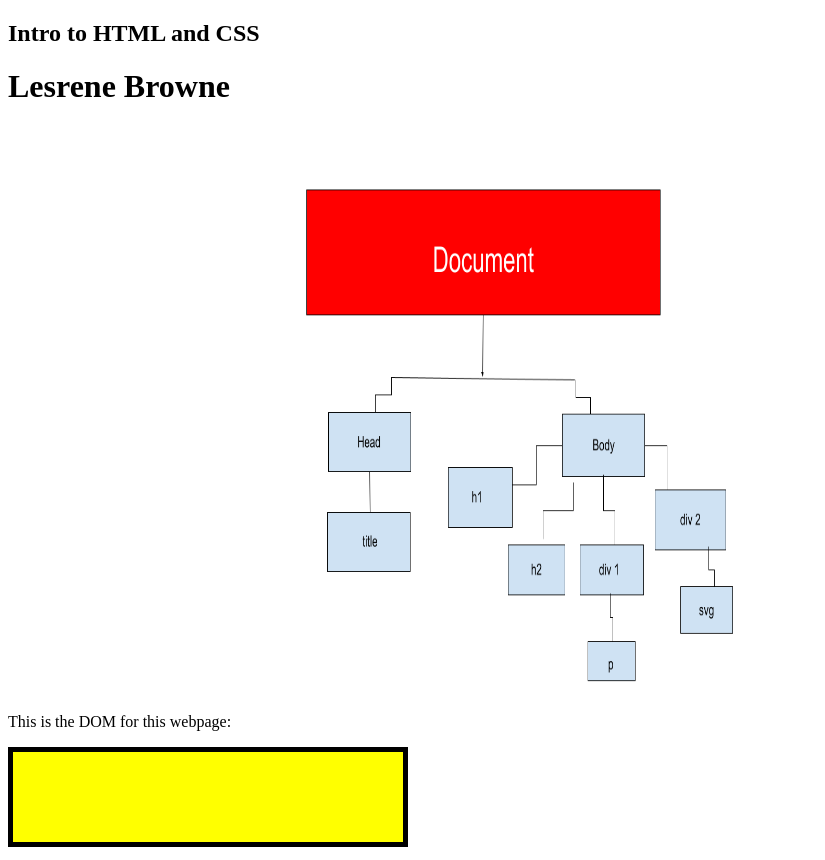
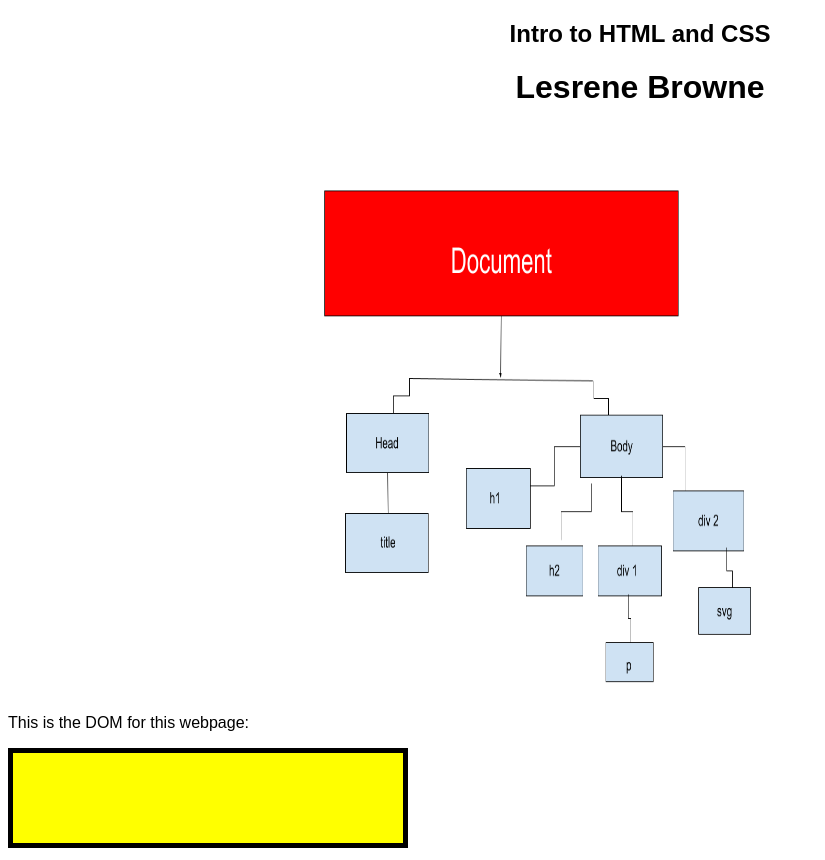
Before and after one commit to DS4200-Sec2-F22/ic-02-lesrene, a plain HTML site: page index.html in a window 1280 px wide. Shown: the whole page, without its empty margins (0-825 px from the left). Drawn offline with Linux system fonts and the light colour scheme.

Commit message:
added the style.css changes

```diff
--- a/index.html
+++ b/index.html
@@ -3,6 +3,7 @@
 
 <head>
     <meta charset=utf-8/>
+    <link rel="stylesheet" type="text/css" href="style.css">
     <title>ic-02</title>
 </head>
 
--- /dev/null
+++ b/style.css
@@ -0,0 +1,19 @@
+body {
+	font-family: Arial;
+}
+
+h1 {
+	text-align: center;
+}
+
+h2 {
+	text-align: center;
+}
+
+.container {
+	border-color: black;
+}
+
+#p1 {
+	color: dark green;
+}
```
